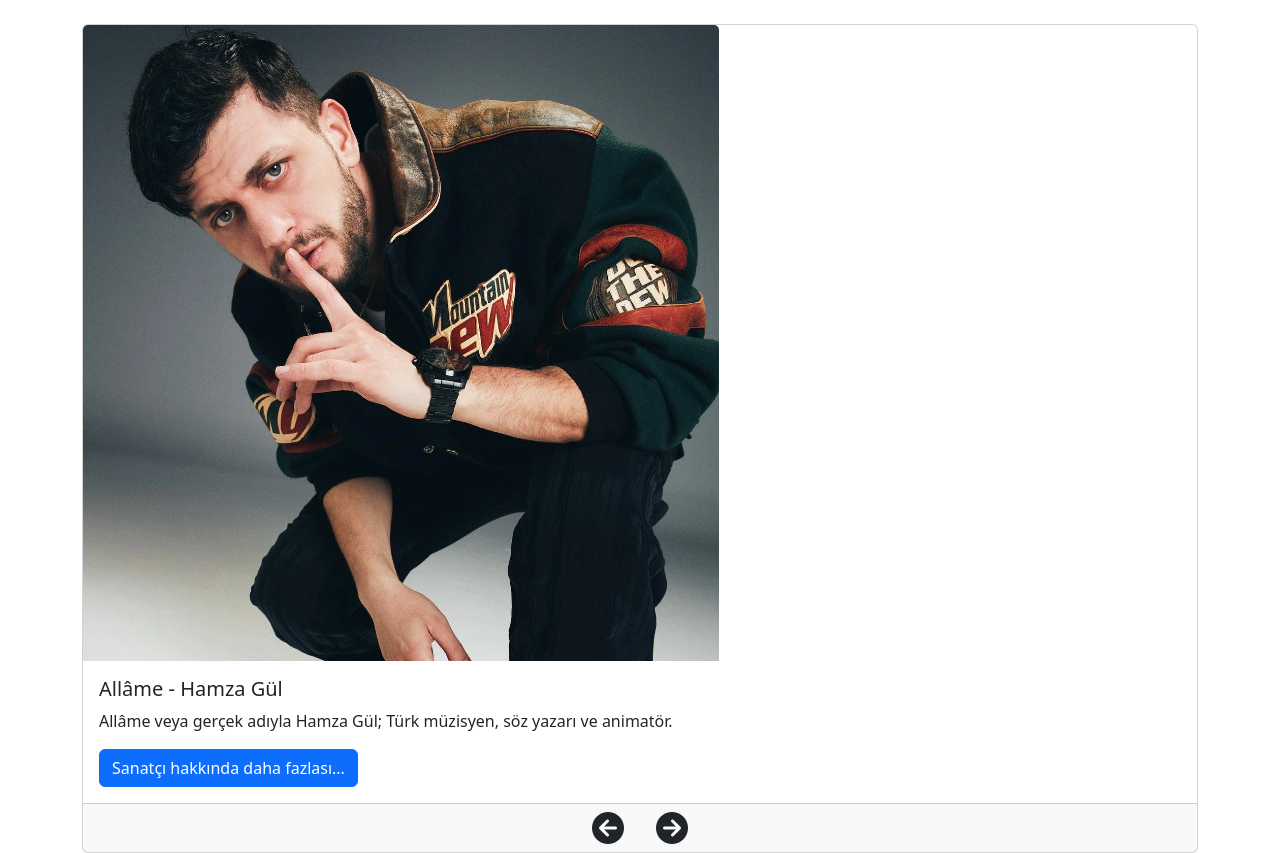
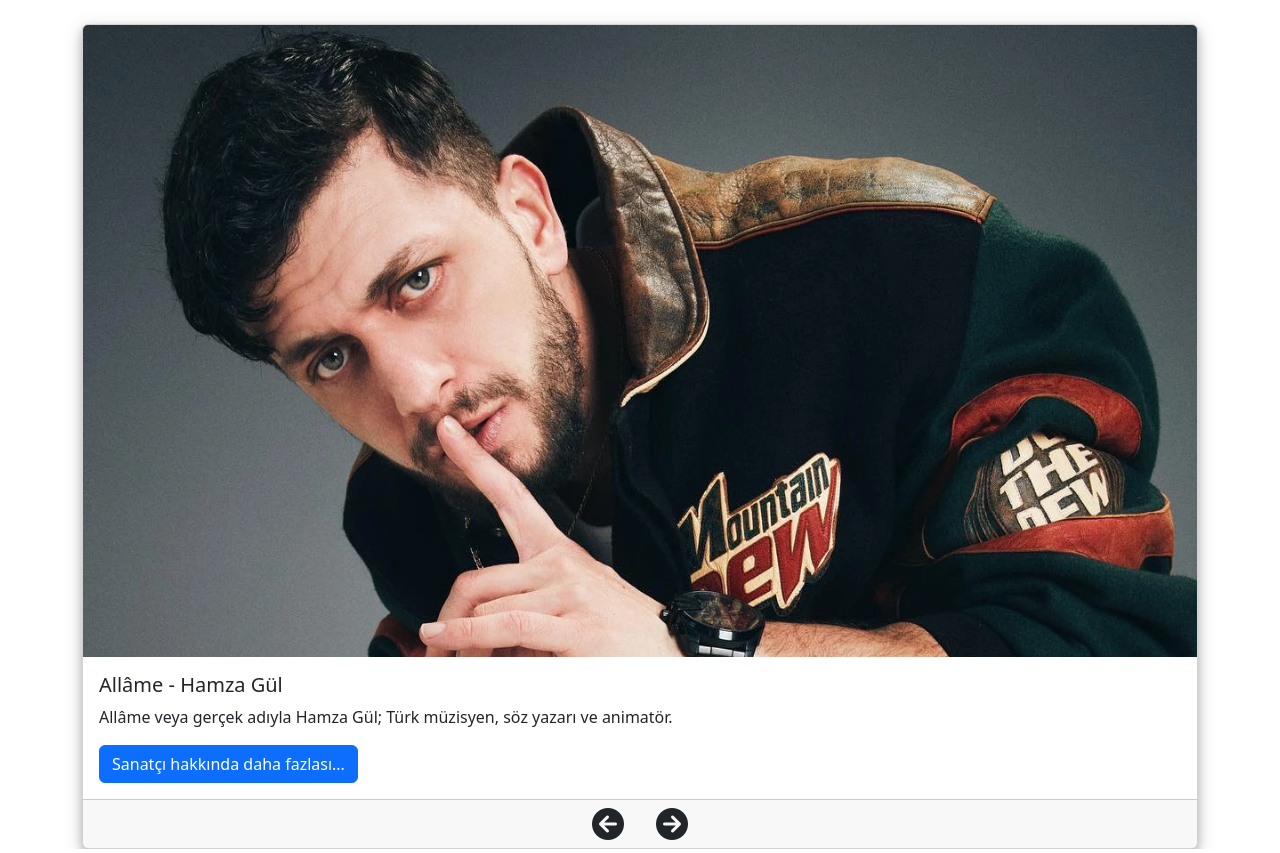
Before and after one commit to canaycicek/rapperslider, a plain HTML site: page index.html in a window 1280 px wide. Drawn offline with nearby package versions, Linux system fonts and the light colour scheme.

Commit message:
update css

```diff
--- a/index.css
+++ b/index.css
@@ -11,7 +11,9 @@
     cursor: pointer;
 }
 .img-container{
-    width: 636px;
-    height: 636px;
+    height: 632px;
     overflow: hidden;
 }
+.card{
+    box-shadow: 0 4px 8px 0 rgba(0, 0, 0, 0.2), 0 6px 20px 0 rgba(0, 0, 0, 0.19);
+}
```
